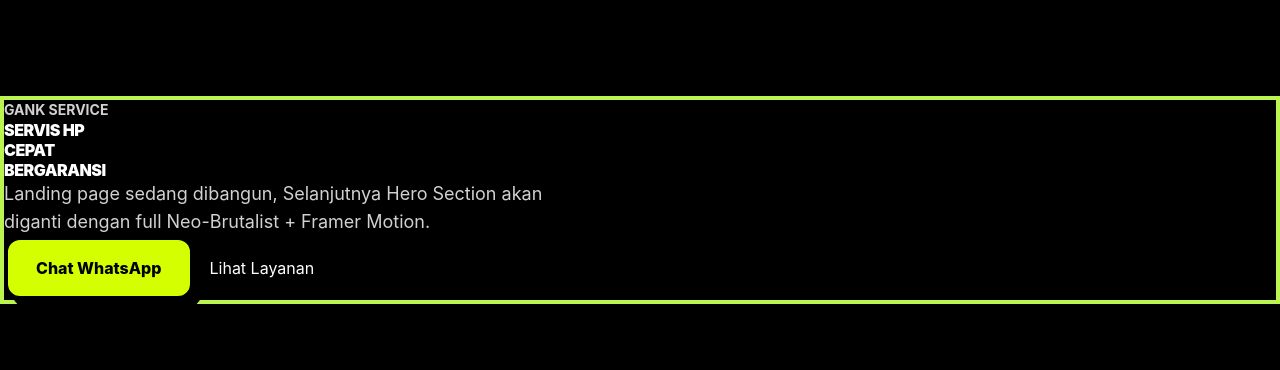
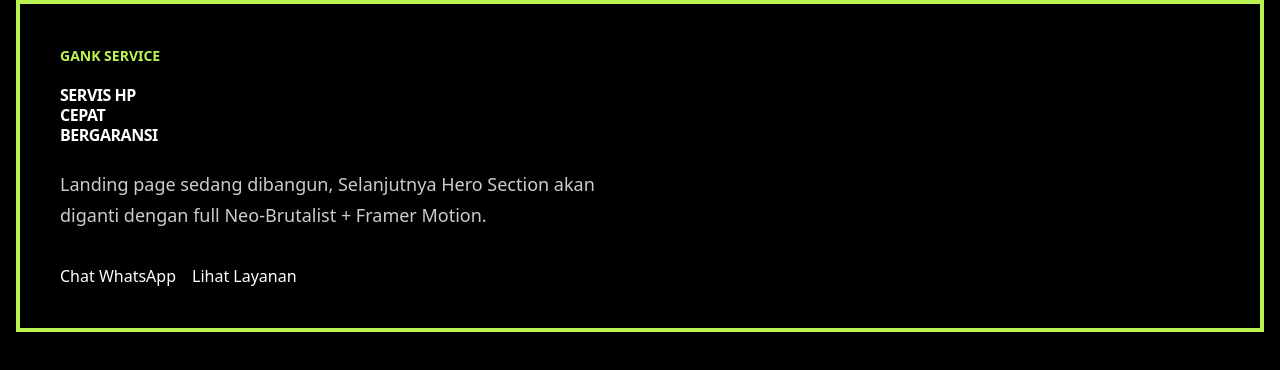
Before and after one commit to gankservice-official/gank-landing, a Next.js app: page / in a window 1280 px wide. Shown: the top 370 px of the page. Built offline with nearby package versions, Linux system fonts and the light colour scheme.

Commit message:
rebuild globals.css

```diff
--- a/app/globals.css
+++ b/app/globals.css
@@ -1,30 +1,92 @@
 @import "tailwindcss";
 
+/*=============================================================================
+  GANK SERVICE v2
+  PREMIUM SMARTPHONE REPAIR LAB
+  ===========================================================================*/
+
 :root {
-  --background: #0d0d0d;
-  --surface: #ffffff;
-  --foreground: #ffffff;
+  /* ========================================================================
+    COLORS
+    ======================================================================== */
 
-  --primary: #d4ff00;
-  --primary-dark: #b9e100;
+  --background: #070b16;
+  --surface: #0e1428;
+  --surface-hover: #151d38;
 
-  --danger: #ff3b30;
+  --primary: #14f1d9;
+  --primary-hover: #35f5e3;
 
-  --border: #000000;
+  --heading: #ffffff;
+  --text: #a6b0cf;
 
-  --shadow: 8px 8px 0px #000000;
-  --shadow-hover: 12px 12px 0px #000000;
+  --border: rgba(255, 255, 255, 0.08);
 
-  --radius: 18px;
+  --danger: #ff5c5c;
 
-  --transition: 180ms cubicBezier(.2,.8,.2,.1,);
+  /*========================================================================
+       GLOW
+    ======================================================================== */
 
-  --max-width: 1200px;
+  --glow-primary: rgba(20, 241, 217, 0.35);
+
+  /*========================================================================
+       RADIUS
+    ======================================================================== */
+
+  --radius-button: 18px;
+  --radius-card: 24px;
+  --radius-input: 18px;
+  --radius-full: 999px;
+
+  /* =======================================================================
+       SHADOW
+    ======================================================================== */
+
+  --shadow-card: 0 20px 60px rgba(0, 0, 0, 0.35);
+
+  --shadow-hover: 0 30px 80px rgba(20, 241, 217, 0.12);
+
+  /* =======================================================================
+       SPACING (8pt System)
+    ======================================================================== */
+
+  --space-1: 8px;
+  --space-2: 16px;
+  --space-3: 24px;
+  --space-4: 32px;
+  --space-5: 40px;
+  --space-6: 48px;
+  --space-7: 56px;
+  --space-8: 64px;
+  --space-9: 72px;
+  --space-10: 80px;
+  --space-11: 96px;
+  --space-12: 128px;
+  --space-13: 160px;
+
+  /* =======================================================================
+       CONTAINER
+    ======================================================================== */
+
+  --container-width: 1280px;
+
+  /* =======================================================================
+       TRANSITIONS
+    ======================================================================== */
+
+  --transition-fast: 0.25s ease;
+  --transition-normal: 0.45s ease;
+  --transition-slow: 0.8s ease;
 }
 
-* {
-  margin: 0;
-  padding: 0;
+  /* ============================================================================
+    BASE
+    ===========================================================================*/
+
+*,
+*::before,
+*::after {
   box-sizing: border-box;
 }
 
@@ -33,16 +95,19 @@ html {
 }
 
 body {
-  background: var(--background);
-  color: var(--foreground);
+  background-color: var(--background);
+  color: var(--text);
   overflow-x: hidden;
-  font-family: Inter, ui-sans-serif, system-ui, sans-serif;
+  text-rendering: optimizeLegibility;
+  -webkit-font-smoothing: antialiased;
+  -moz-osx-font-smoothing: grayscale;
+
+  background-image: radial-gradient(circle at top, rgba(20, 241, 217, 0.08), transparent 45%);
 }
 
-::selection {
-  background: var(--primary);
-  color: black;
-}
+/* ============================================================================
+    TYPOGRAPHY
+    ===========================================================================*/
 
 h1,
 h2,
@@ -50,182 +115,98 @@ h3,
 h4,
 h5,
 h6 {
-  font-weight: 900;
-  letter-spacing: -.03em;
+  color: var(--heading);
+  font-weight: 700;
+  letter-spacing: -0.03em;
 }
 
 p {
-  color: rgba(255,255,255,.82);
-  line-height: auto;
+  line-height: 1.75;
 }
 
-.section {
-  padding: 96px 0;
+/* ============================================================================
+    LINKS
+    ===========================================================================*/
+
+a {
+  color: inherit;
+  text-decoration: none;
 }
 
-.neo-card {
-  background: white;
-  color: black;
-  border: 4px solid black;
-  border-radius: var(--radius);
-  box-shadow: var(--shadow);
-  transition: var(--transition);
+/*
+   ============================================================================
+    IMAGES
+   ===========================================================================*/
+
+img {
+  display: block;
+  max-width: 100%;
 }
 
-.neo-card:hover {
-  transform: translate(-6px, -6px);
-  box-shadow: var(--shadow-hover);
+/* ============================================================================
+    SELECTION
+    ===========================================================================*/
+
+::selection {
+  background-color: var(--primary);
+  color: #070109;
 }
 
-.btn-primary {
-  display: inline-flex;
-  align-items: center;
-  justify-content: center;
-
-  gap: .5rem;
-
-  padding: 16px 28px;
-
-  border-radius: 16px;
-
-  background: var(--primary);
-
-  color: black;
-
-  border: 4px solid black;
-
-  font-weight: 800;
-
-  transition: var(--transition);
-
-  box-shadow: var(--shadow);
-}
-
-.btn-primary:hover {
-  transform: translate(-5px,-5px);
-  box-shadow: var(--shadow-hover);
-}
-
-.btn-secondary {
-  display: inline-flex;
-  align-items: center;
-  justify-content: center;
-
-  padding: 16px 28px;
-
-  border-radius: 16px;
-
-  border: 4px solid white;
-
-  color: white;
-
-  transition: var(--transition);
-}
-
-.btn-secondary:hover {
-  background: white;
-  color: black;
-}
-
-.badge {
-  display: inline-flex;
-  align-items: center;
-
-  gap: .5rem;
-
-  padding: .6rem 1rem;
-
-  border-radius: 999px;
-
-  background: var(--danger);
-
-  color: white;
-
-  border: 4px solid black;
-
-  box-shadow: 5px 5px 0 black;
-
-  font-weight: 700;
-}
-
-.glow {
-  box-shadow: 0 0 18px rgba(212,255,0,.45), 0 0 45px rgba(212,255,0,.25);
-}
-
-.glow-text {
-  color: var(--primary);
-
-  text-shadow: 0 0 12px rgba(212,255,0,.8), 0 0 30px rgba(212,255,0,.35);
-}
-
-.grid-background {
-  position: absolute;
-  inset: 0;
-
-  pointer-events: none;
-
-  background-image: linear-gradient(rgba(255,255,255,.08) 1px, transparent 1px), linear-gradient(90deg,rgba(255,255,255,.08) 1px, transparent 1px);
-
-  background-size: 42px 42px;
-
-  mask-image: radial-gradient(circle, white, trasnparent 85%);
-}
-
-.notification-dot {
-  width: 12px;
-  height: 12px;
-  border-radius: 999px;
-  background: var(--primary);
-
-  animation: black 1.3s infinite;
-}
-
-@keyframes blink {
-
-  0% {
-    transform: scale(.8);
-    opacity: .5;
-  }
-
-  50% {
-    transform: scale(1.25);
-    opacity: 1;
-  }
-
-  100% {
-    transform: scale(.8);
-    opacity: 1;
-  }
-}
-
-@keyframes neonPulse {
-
-  0% {
-    box-shadow: 0 0 0 rgba(212,255,0,.2);
-  }
-
-  50% {
-    box-shadow: 0 0 20px rgba(212,255,0,.65), 0 0 40px rgba(212,255,0,.25);
-  }
-
-  100% {
-    box-shadow: 0 0 20px rgba(212,255,0,.2);
-  }
-}
-
-.pulse {
-  animation: neonPulse 2s infinite;
-}
+/* ============================================================================
+    SCROLLBAR
+    ===========================================================================*/
 
 ::-webkit-scrollbar {
   width: 10px;
 }
 
 ::-webkit-scrollbar-track {
-  background: #111;
+  background: #070b16;
 }
 
 ::-webkit-scrollbar-thumb {
-  background: var(--primary);
+  background: #1b2748;
   border-radius: 999px;
 }
+
+::-webkit-scrollbar-thumb:hover {
+  background: var(--primary);
+}
+
+/* ============================================================================
+    GLOBAL UTILITIES
+    ===========================================================================*/
+
+.container-custom {
+  width: min(var(--container-width), calc(100% - 2rem));
+  margin-inline: auto;
+}
+
+.glass {
+  background: rgba(14, 20, 40, 0.72);
+  backdrop-filter: blur(12px);
+  border: 1px solid var(--border);
+}
+
+.card-shadow {
+  box-shadow: var(--shadow-card);
+}
+
+.glow-primary {
+  box-shadow: 0 0 30px rgba(20, 241, 217, 0.25);
+}
+
+/* ============================================================================
+  REDUCED MOTION
+    ===========================================================================*/
+
+@media (prefers-reduced-motion: reduce) {
+
+  *,
+  *::before,
+  *::after {
+    animation: none !important;
+    transition: none !important;
+    scroll-behavior: auto !important;
+  }
+}
```
